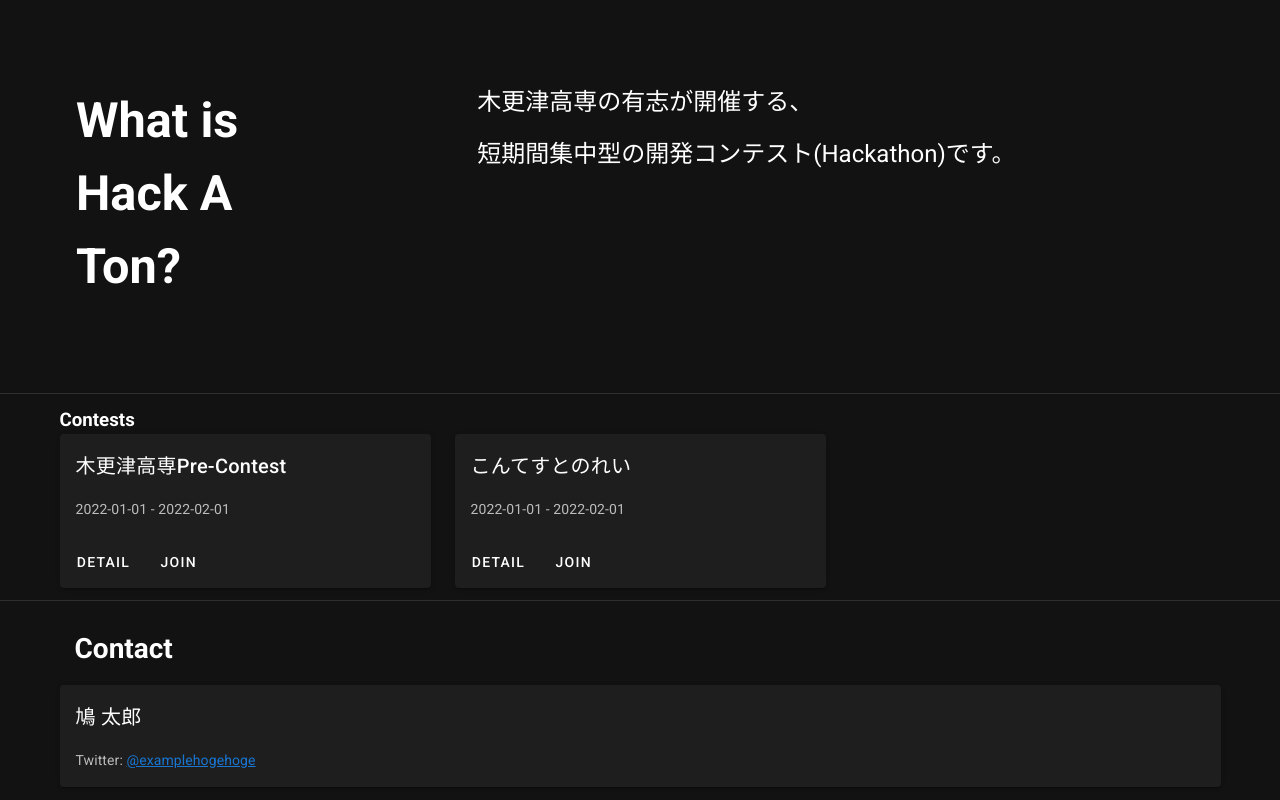
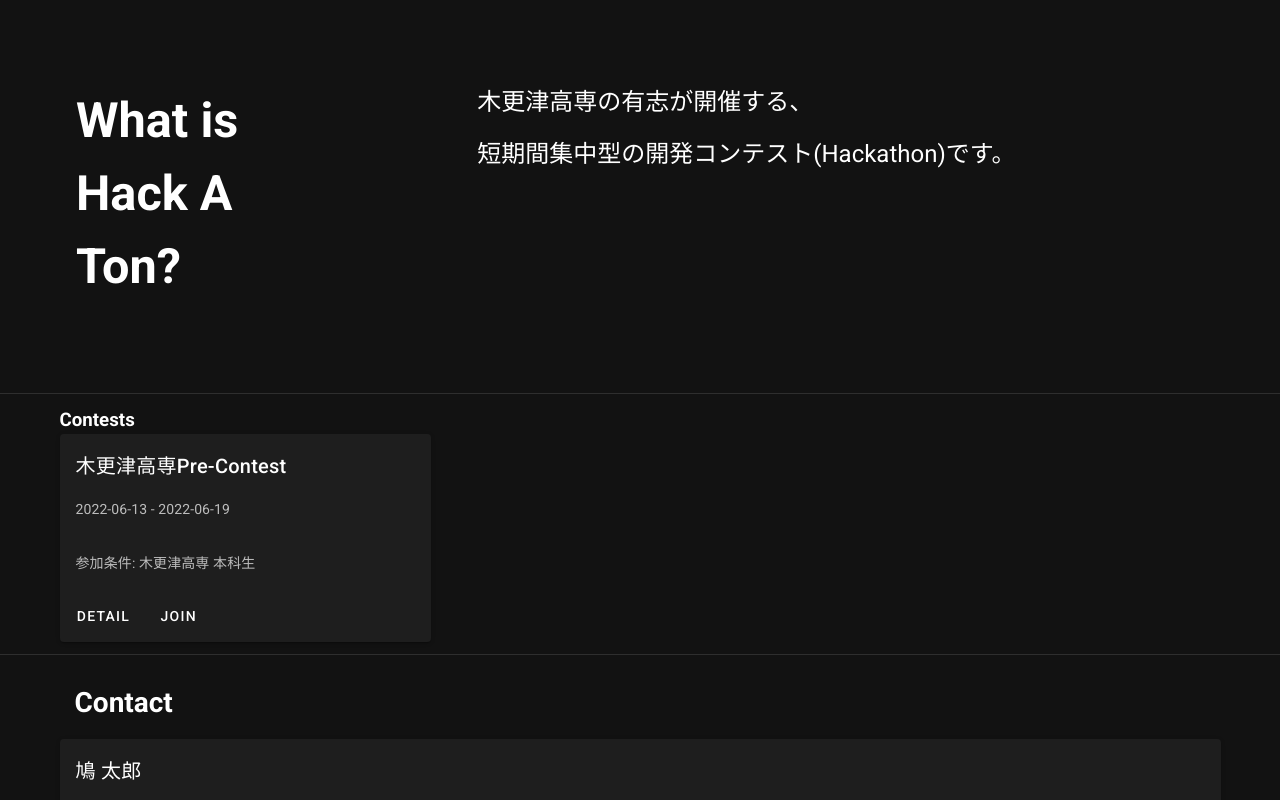
Before and after one commit to tos-up/Hack-a-ton, a Nuxt app: page / in a window 1280 px wide. Shown: the part 472-1272 px from the top of the page. Built offline with nearby package versions, Linux system fonts and the light colour scheme.

Commit message:
気合で作った formリンク待ち

```diff
--- a/components/HomeComponents/HomeSubmit.vue
+++ b/components/HomeComponents/HomeSubmit.vue
@@ -15,6 +15,7 @@
             <v-card-text>
               {{ contest.openTime }} - {{ contest.closeTime }}</v-card-text
             >
+            <v-card-text> 参加条件: {{ contest.condition }}</v-card-text>
             <v-card-actions>
               <v-btn text @click="contest.isShowDetail = !contest.isShowDetail">
                 Detail</v-btn
@@ -24,7 +25,10 @@
             <v-expand-transition>
               <div v-show="contest.isShowDetail">
                 <v-divider></v-divider>
-                <v-card-text> {{ contest.detail }} </v-card-text>
+                <v-card-title>詳細情報</v-card-title>
+                <v-card-text v-for="detail in contest.details" :key="detail">{{
+                  detail
+                }}</v-card-text>
               </div>
             </v-expand-transition>
           </v-card>
@@ -41,17 +45,17 @@ export default {
       contests: [
         {
           title: '木更津高専Pre-Contest',
-          openTime: '2022-01-01',
-          closeTime: '2022-02-01',
-          detail: '第一回木更津高専クローズドハッカソン',
+          openTime: '2022-06-13',
+          closeTime: '2022-06-19',
+          subTitle: '第一回木更津高専クローズドハッカソン',
+          condition: '木更津高専 本科生',
           isShowDetail: false,
-        },
-        {
-          title: 'こんてすとのれい',
-          openTime: '2022-01-01',
-          closeTime: '2022-02-01',
-          detail: 'これはテストなだけ',
-          isShowDetail: false,
+          deadlineDate: '2022-06-11',
+          details: [
+            'キックオフ: 6月12日(日)',
+            '事前開発期間: 6月13日(月)-6月18日(土)',
+            '成果発表: 6月19日(日) 16:00-',
+          ],
         },
       ],
     }
--- a/pages/contests/_contest/index.vue
+++ /dev/null
@@ -1,14 +0,0 @@
-<template>
-  <div>this is {{ contestId }} page.</div>
-</template>
-
-<script>
-export default {
-  async asyncData(context) {
-    return { contestId: context.params.contest }
-  },
-}
-</script>
-
-<style>
-</style>
```
